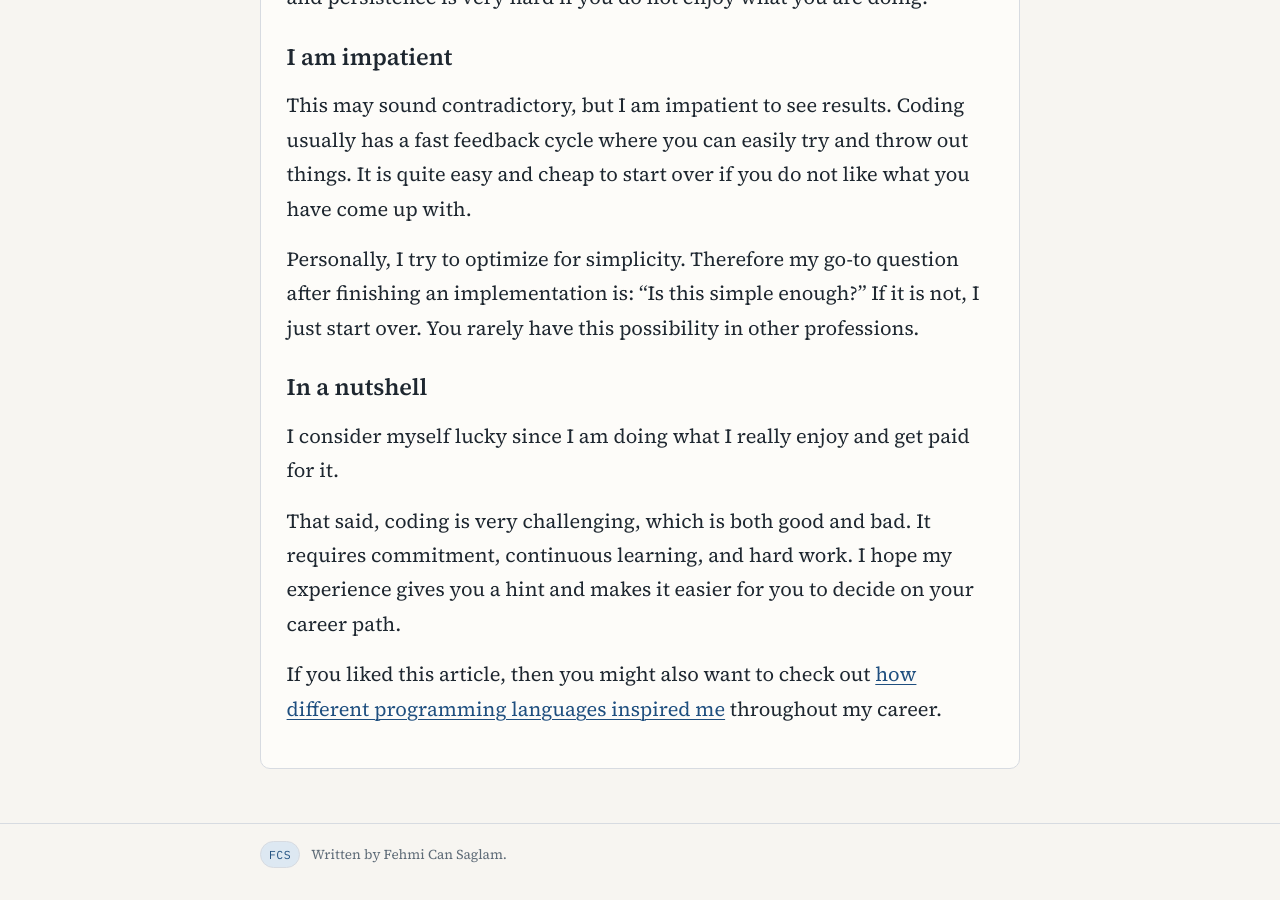
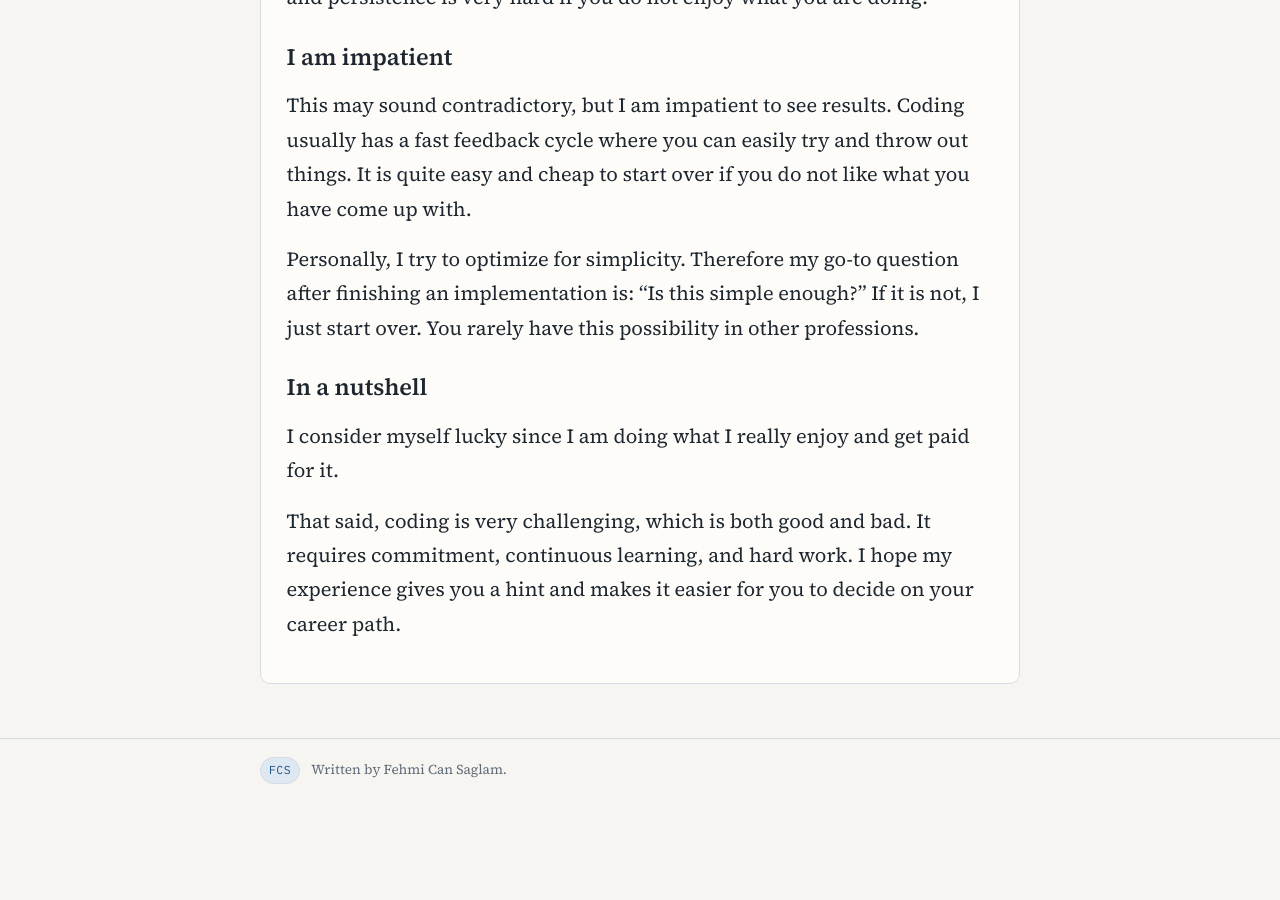
Before and after one commit to fehmicansaglam/fehmicansaglam.github.com, a Jekyll site: the page built from _posts/2022-02-03-why-i-chose-coding-as-my-profession.md, in a window 1280 px wide and 900 px high, scrolled down 2590 px. Built offline with Jekyll 4.4.1, drawn with Linux system fonts in a browser that asks for light colours; after the commit the page ends 3406 px from its top, so only the background shows below that.

Commit message:
refine editorconfig patterns and trim imported post ending

```diff
--- a/_posts/2022-02-03-why-i-chose-coding-as-my-profession.md
+++ b/_posts/2022-02-03-why-i-chose-coding-as-my-profession.md
@@ -59,5 +59,3 @@ Personally, I try to optimize for simplicity. Therefore my go-to question after
 I consider myself lucky since I am doing what I really enjoy and get paid for it.
 
 That said, coding is very challenging, which is both good and bad. It requires commitment, continuous learning, and hard work. I hope my experience gives you a hint and makes it easier for you to decide on your career path.
-
-If you liked this article, then you might also want to check out [how different programming languages inspired me](https://fehmicansaglam.medium.com/why-rust-excites-me-ed42b78f7bee) throughout my career.
```
Also changed, not shown: 1 other file.
